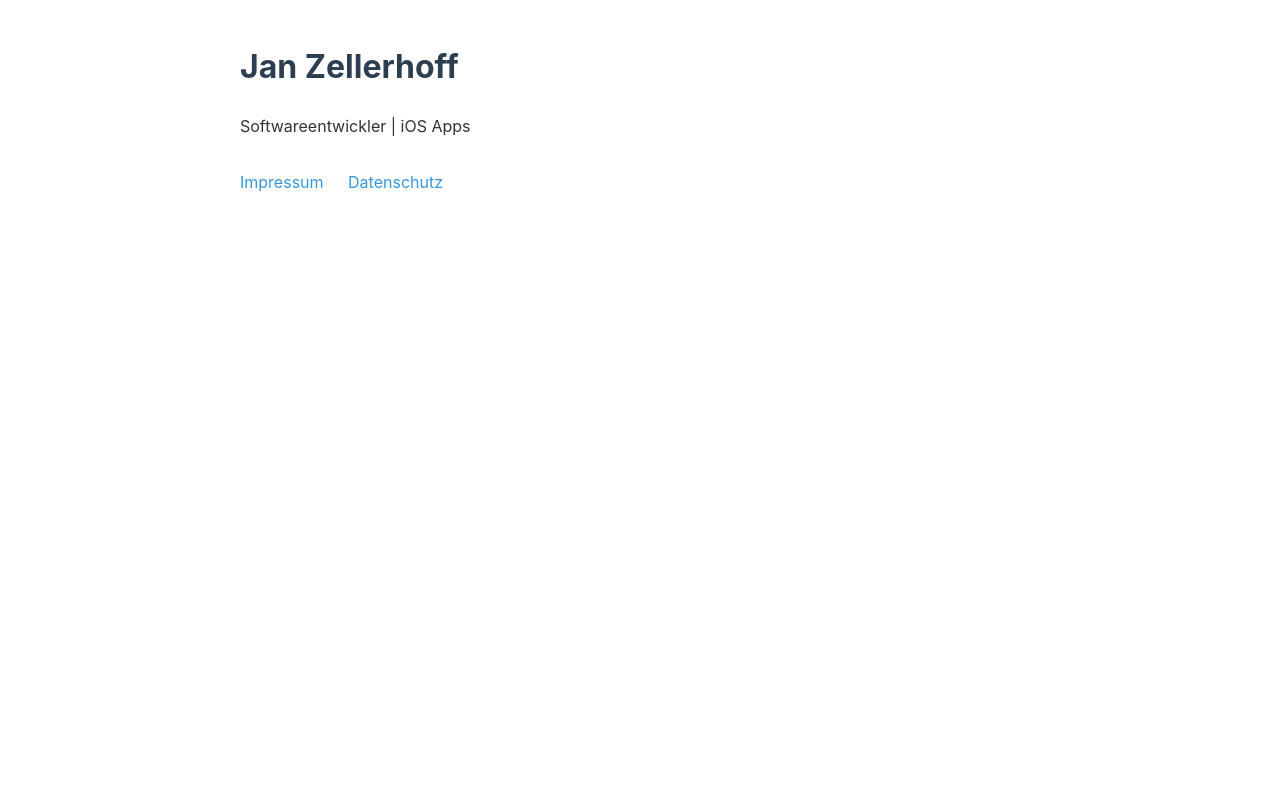
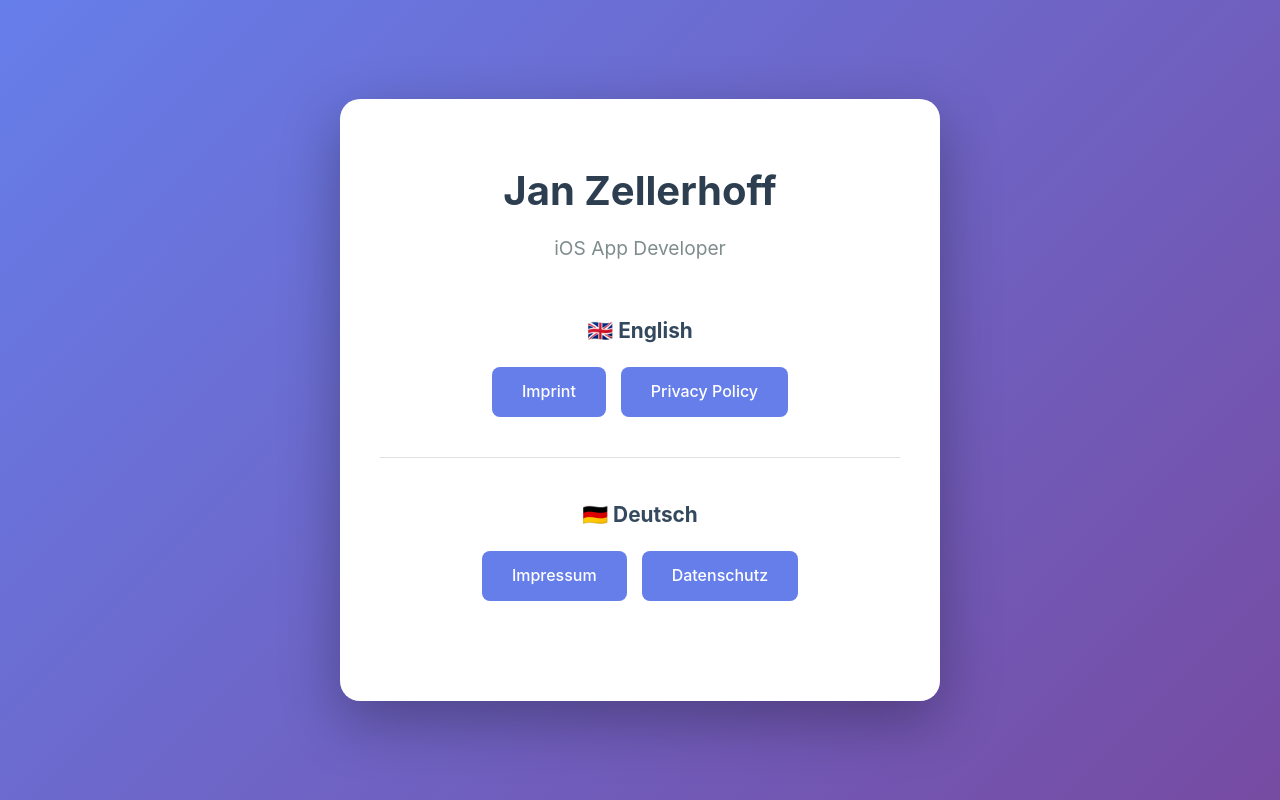
Before and after one commit to zllhff/zllhff.github.io, a plain HTML site: page index.html in a window 1280 px wide. Drawn offline with Linux system fonts and the light colour scheme.

Commit message:
Update index.html for iOS app focus and layout

```diff
--- a/index.html
+++ b/index.html
@@ -1,32 +1,103 @@
 <!DOCTYPE html>
-<html lang="de">
+<html lang="en">
 <head>
     <meta charset="UTF-8">
     <meta name="viewport" content="width=device-width, initial-scale=1.0">
-    <title>Jan Zellerhoff - Apps</title>
+    <title>Jan Zellerhoff - iOS Apps</title>
     <style>
+        * {
+            margin: 0;
+            padding: 0;
+            box-sizing: border-box;
+        }
         body {
             font-family: -apple-system, BlinkMacSystemFont, 'Segoe UI', Roboto, sans-serif;
             line-height: 1.6;
-            max-width: 800px;
-            margin: 0 auto;
+            color: #333;
+            background: linear-gradient(135deg, #667eea 0%, #764ba2 100%);
+            min-height: 100vh;
+            display: flex;
+            align-items: center;
+            justify-content: center;
             padding: 20px;
-            color: #333;
         }
-        h1 { color: #2c3e50; }
-        a { color: #3498db; text-decoration: none; }
-        a:hover { text-decoration: underline; }
-        nav { margin: 30px 0; }
-        nav a { margin-right: 20px; }
+        .container {
+            background: white;
+            border-radius: 20px;
+            padding: 60px 40px;
+            max-width: 600px;
+            width: 100%;
+            box-shadow: 0 20px 60px rgba(0,0,0,0.3);
+            text-align: center;
+        }
+        h1 {
+            color: #2c3e50;
+            font-size: 2.5em;
+            margin-bottom: 10px;
+        }
+        .subtitle {
+            color: #7f8c8d;
+            font-size: 1.2em;
+            margin-bottom: 50px;
+        }
+        .language-section {
+            margin-bottom: 40px;
+        }
+        .language-section h2 {
+            color: #34495e;
+            font-size: 1.3em;
+            margin-bottom: 20px;
+        }
+        .links {
+            display: flex;
+            gap: 15px;
+            justify-content: center;
+            flex-wrap: wrap;
+        }
+        .links a {
+            display: inline-block;
+            padding: 12px 30px;
+            background: #667eea;
+            color: white;
+            text-decoration: none;
+            border-radius: 8px;
+            font-weight: 500;
+            transition: all 0.3s ease;
+        }
+        .links a:hover {
+            background: #764ba2;
+            transform: translateY(-2px);
+            box-shadow: 0 5px 15px rgba(102, 126, 234, 0.4);
+        }
+        .divider {
+            height: 1px;
+            background: #e0e0e0;
+            margin: 40px 0;
+        }
     </style>
 </head>
 <body>
-    <h1>Jan Zellerhoff</h1>
-    <p>Softwareentwickler | iOS Apps</p>
+    <div class="container">
+        <h1>Jan Zellerhoff</h1>
+        <p class="subtitle">iOS App Developer</p>
 
-    <nav>
-        <a href="impressum.html">Impressum</a>
-        <a href="datenschutz.html">Datenschutz</a>
-    </nav>
+        <div class="language-section">
+            <h2>🇬🇧 English</h2>
+            <div class="links">
+                <a href="imprint.html">Imprint</a>
+                <a href="privacy.html">Privacy Policy</a>
+            </div>
+        </div>
+
+        <div class="divider"></div>
+
+        <div class="language-section">
+            <h2>🇩🇪 Deutsch</h2>
+            <div class="links">
+                <a href="impressum.html">Impressum</a>
+                <a href="datenschutz.html">Datenschutz</a>
+            </div>
+        </div>
+    </div>
 </body>
 </html>
```
